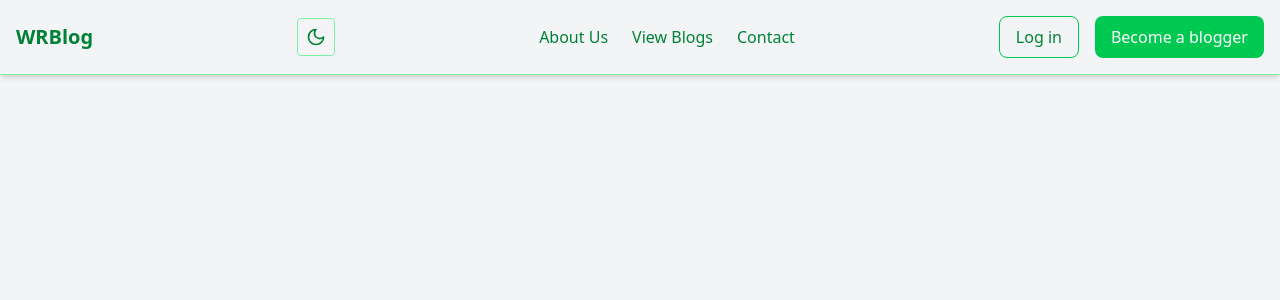
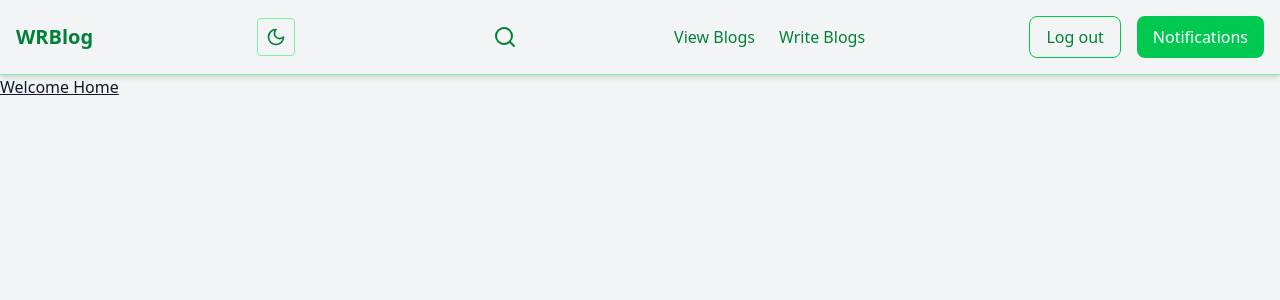
Before and after one commit to Olamilekan18/WRBlog, a React (Vite) app in the folder frontend/: page /home in a window 1280 px wide. Shown: the top 300 px of the page. Built offline with nearby package versions, Linux system fonts and the light colour scheme.

Commit message:
added search

```diff
--- a/frontend/src/App.jsx
+++ b/frontend/src/App.jsx
@@ -11,19 +11,22 @@ import Newsletter from "./Components/NewsLetter.jsx";
 import AuthForm from "./Pages/Signup.jsx";
 import ForgotPassword from "./Pages/ForgotPassword.jsx";
 import ResetPassword from "./Pages/ResetPassword.jsx";
+import Home from "./Pages/Home.jsx";
+import HomeNavbar from "./Components/HomeNavbar.jsx";
 import "./App.css";
 function App() {
   return (
     <DarkModeProvider>
       <Router>
         <div className="min-h-screen bg-gray-100 text-gray-900 dark:bg-gray-900 dark:text-white transition duration-300">
-          <Navbar />
+          {/* <Navbar /> */}
           <Routes>
             {/* Homepage Route */}
             <Route
               path="/"
               element={
                 <>
+                  <Navbar />
                   <HeroSection />
                   <AboutUsSection />
                   <FeatureSection />
@@ -44,6 +47,13 @@ function App() {
 
             {/* Reset Password Route */}
             <Route path="/reset-password/:token" element={<ResetPassword />} />
+
+            {/* Homepage Route */}
+            <Route path="/home" element={<>
+            {/* <HomeNavbar/> */}
+            <Home/>
+            </>} />
+
           </Routes>
         </div>
       </Router>
--- /dev/null
+++ b/frontend/src/Components/HomeNavbar.jsx
@@ -0,0 +1,144 @@
+import React, { useState } from "react";
+import { Menu, X, Moon, Sun } from "lucide-react";
+import { useDarkMode } from "../context/DarkModeContext";
+import { useNavigate } from "react-router-dom";
+import { Search } from "lucide-react";
+
+import "./search.css"; // Import your CSS file for search styles
+
+const HomeNavbar = () => {
+//   const { darkMode, setDarkMode } = useDarkMode();
+const { isDark, toggle } = useDarkMode();
+  const navigate = useNavigate();
+  const [isOpen, setIsOpen] = useState(false);
+
+  const handleBecomeBlogger = () => {
+    navigate("/signup"); // Navigate to the /signup route
+  }
+
+  const handleLogin = () => {
+    navigate("/login"); // Navigate to the /login route
+  }
+  return (
+    <nav className={`flex items-center justify-between p-4 border-b shadow-md transition-colors duration-300 ${
+      isDark ? "bg-gray-900 text-white border-gray-700" : "bg-gray-100 text-green-700 border-green-300"
+    }`}>
+      {/* Logo */}
+      <div className="text-xl font-bold">WRBlog</div>
+
+      {/* Dark Mode Toggle (Desktop) */}
+      <button
+        onClick={toggle}
+        className={`hidden cursor-pointer md:block p-2 rounded border ${
+          isDark ? "border-gray-600 hover:bg-gray-700" : "border-green-300 hover:bg-green-200"
+        }`}
+      >
+        {isDark ? <Sun size={20} /> : <Moon size={20} />}
+      </button>
+      <div className="search-container">
+        <input type="text" name="" id="" placeholder="Search..." />
+        <button><Search/></button>
+      </div>
+
+      {/* Mobile Menu Button */}
+      <button
+        className={`md:hidden ${isDark ? "text-white" : "text-green-700"}`}
+        onClick={() => setIsOpen(!isOpen)}
+      >
+        {isOpen ? <X size={24} /> : <Menu size={24} />}
+      </button>
+
+      {/* Desktop Navigation Links */}
+      <ul className="hidden md:flex space-x-6">
+        {/* <li>
+          <a href="#" className="border-b-2 border-transparent hover:border-green-500 transition">
+            About Us
+          </a>
+        </li> */}
+        <li>
+          <a href="#" className="border-b-2 border-transparent hover:border-green-500 transition">
+            View Blogs
+          </a>
+        </li>
+        <li>
+          <a href="#" className="border-b-2 border-transparent hover:border-green-500 transition">
+            Write Blogs
+          </a>
+        </li>
+      </ul>
+
+      {/* <div className="search-container">
+        <input type="text" placeholder="Search..." className={`w-full px-4 py-2 rounded-md border border-gray-300 focus:ring-2 focus:ring-blue-500 text-black ${isDark? "text-white" : "text-gray-900"}`} />
+      </div> */}
+
+      {/* <div className="search-container">
+        <input type="text" name="" id="" placeholder="Search..." />
+        <button><Search/></button>
+      </div> */}
+
+      {/* Desktop CTA Buttons */}
+      <div className="hidden md:flex space-x-4">
+        <button onClick={handleLogin} className={`px-4 py-2 cursor-pointer border ${
+          isDark ? "border-gray-600 hover:bg-gray-700" : "border-green-500 hover:bg-green-100"
+        } rounded-lg`}>
+          Log out
+        </button>
+        <button
+          onClick={handleBecomeBlogger}  // Navigate to the /signup route when clicked
+        className="px-4 py-2 bg-green-500 cursor-pointer text-white rounded-lg hover:bg-green-600">
+            Notifications        </button>
+      </div>
+
+      {/* Mobile Drawer */}
+      {isOpen && (
+        <div className={`fixed inset-0 z-50 p-6 pt-16 md:hidden ${
+          isDark ? "bg-gray-900 text-white" : "bg-gray-100 text-green-700"
+        }`}>
+          <button className="absolute top-4 right-4" onClick={() => setIsOpen(false)}>
+            <X size={24} />
+          </button>
+
+          {/* Mobile Dark Mode Toggle */}
+          <button
+            onClick={toggle}
+            className={`p-2 border ${
+              isDark ? "border-gray-600 hover:bg-gray-700" : "border-green-300 hover:bg-green-200"
+            } rounded-lg`}
+          >
+            {isDark ? <Sun size={20} /> : <Moon size={20} />}
+          </button>
+
+          <ul className="space-y-4 mt-10">
+            <li>
+              <a href="#" className="block text-lg border-b-2 border-transparent hover:border-green-500">
+                About Us
+              </a>
+            </li>
+            <li>
+              <a href="#" className="block text-lg border-b-2 border-transparent hover:border-green-500">
+                View Blogs
+              </a>
+            </li>
+            <li>
+              <a href="#" className="block text-lg border-b-2 border-transparent hover:border-green-500">
+                Contact
+              </a>
+            </li>
+          </ul>
+          <div className="mt-6">
+            <button onClick={handleLogin} className={`w-full py-2 cursor-pointer border ${
+              isDark ? "border-gray-600 hover:bg-gray-700" : "border-green-500 hover:bg-green-100"
+            } rounded-lg`}>
+              Log out
+            </button>
+            <button  onClick={handleBecomeBlogger} className="w-full py-2 mt-2 bg-green-500 text-white rounded-lg hover:bg-green-600">
+              Notifications
+            </button>
+          </div>
+        </div>
+      )}
+    </nav>
+  );
+};
+
+export default HomeNavbar;
--- /dev/null
+++ b/frontend/src/Components/search.css
@@ -0,0 +1,42 @@
+.search-container{
+    position: relative;
+    width: 50px;
+    transition: width 0.3s ease-in-out;
+}
+
+.search-container input{
+    width : 100%;
+    padding: 10px, 0px, 10px, 15px;
+    font-size: 16px;
+    border: none;
+    border-radius : 20px;
+    outline: none;
+    opacity : 0;
+    transition: opacity 0.3s ease-in-out;
+}
+
+.search-container button{
+    position: absolute;
+    top: 50%;
+    right: -10px;
+    transform: translateY(-50%);
+    /* background: #007BFF; */
+    border: none;
+border-radius: 50%;
+width: 30px;
+height: 30px;
+cursor: pointer;
+display: flex;
+align-items: center;
+justify-content: center;
+transition: transform 0.3s ease;
+}
+.search-container:hover{
+    width: 200px;
+}
+.search-container:hover input{
+    opacity: 1;
+}
+.search-container:hover button{
+    transform: translateY(-50%) rotate(360deg);
+}
--- /dev/null
+++ b/frontend/src/Pages/Home.jsx
@@ -0,0 +1,11 @@
+import HomeNavbar from "../Components/homeNavbar";
+function Home() {
+  return (
+    <div>
+        <HomeNavbar/>
+      <h2 className="underline">Welcome Home</h2>
+    </div>
+  );
+}
+
+export default Home;
--- a/frontend/src/Pages/Signup.jsx
+++ b/frontend/src/Pages/Signup.jsx
@@ -47,7 +47,7 @@ const AuthForm = ({ isDark, type, onAuthSuccess }) => {
       if (onAuthSuccess) {
         onAuthSuccess(data);
       } else {
-        navigate("/dashboard");
+        navigate("/home");
       }
 
     } catch (err) {
```
Also changed, not shown: 2 other files (tests, documents, lock files or other folders).
